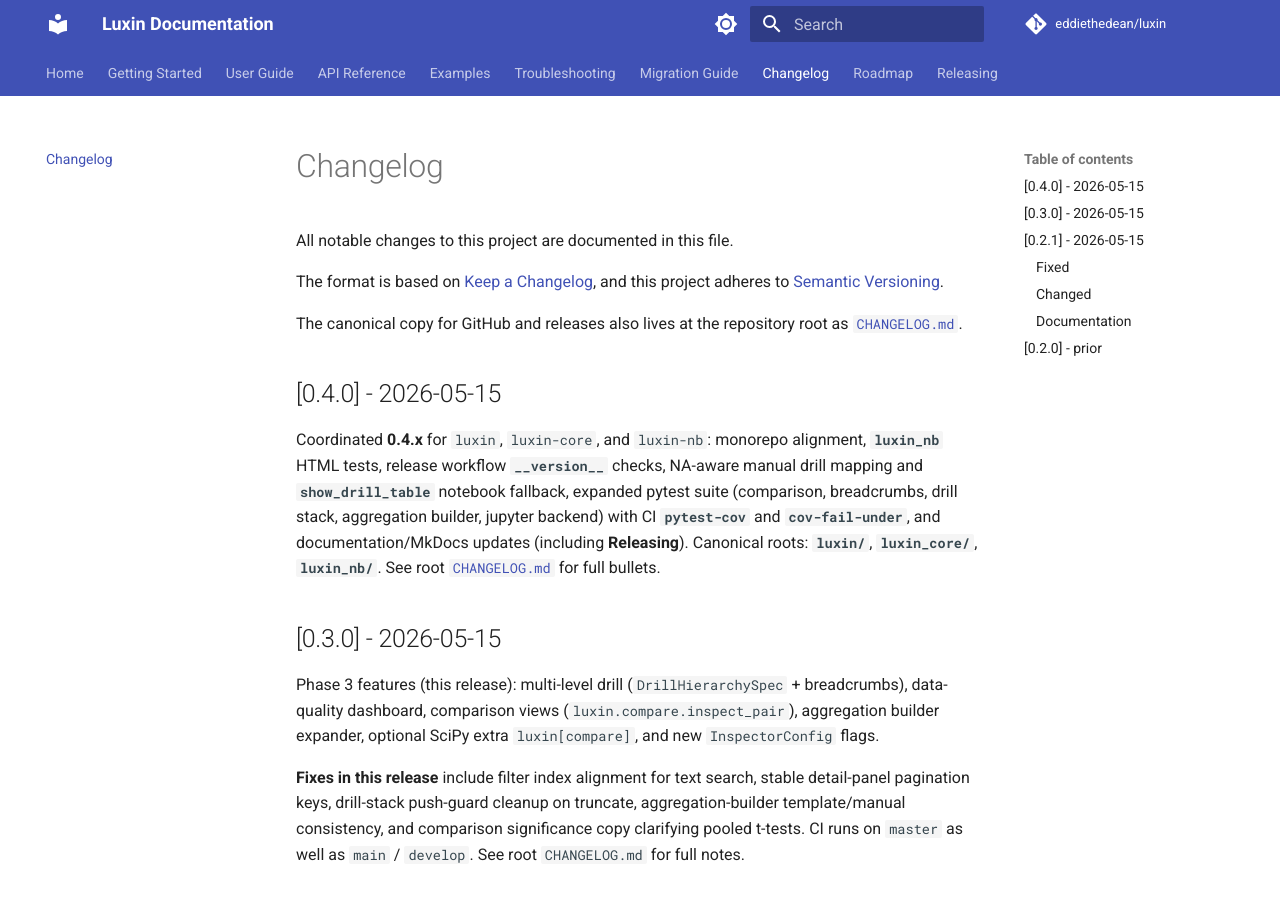
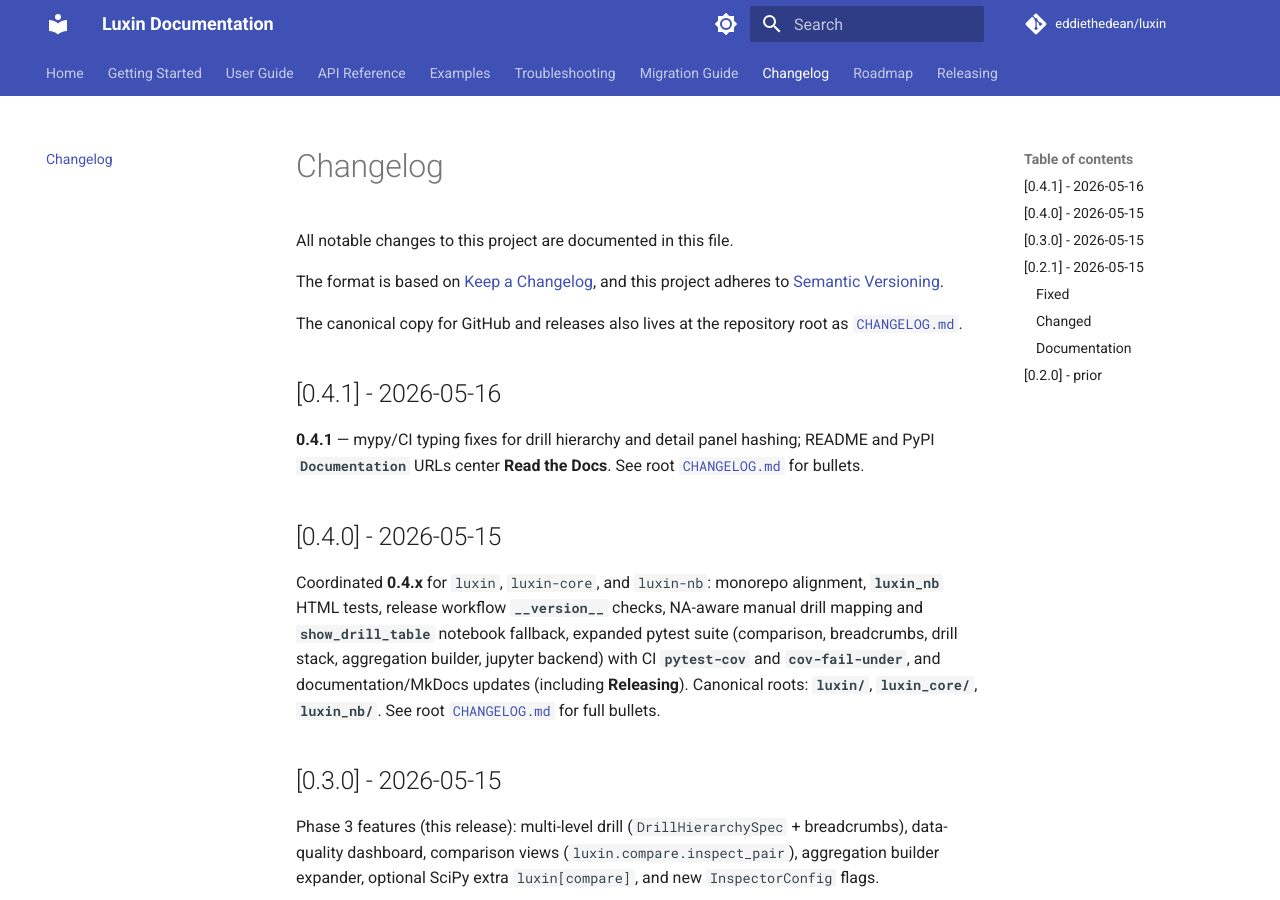
Before and after one commit to eddiethedean/luxin, an MkDocs documentation site: the page built from docs/changelog.md, in a window 1280 px wide and 900 px high. Built offline with MkDocs 1.6.1 and Material for MkDocs 9.7.7, drawn with Linux system fonts in a browser that asks for light colours; comment, search, counter and statistics services are not loaded.

Commit message:
chore: release 0.4.1
Align luxin, luxin-core, and luxin-nb versions; document mypy fixes and RTD-focused README in the changelog.

```diff
--- a/docs/changelog.md
+++ b/docs/changelog.md
@@ -6,6 +6,10 @@ The format is based on [Keep a Changelog](https://keepachangelog.com/en/1.1.0/),
 and this project adheres to [Semantic Versioning](https://semver.org/spec/v2.0.0.html).
 
 The canonical copy for GitHub and releases also lives at the repository root as [`CHANGELOG.md`](https://github.com/eddiethedean/luxin/blob/master/CHANGELOG.md).
+
+## [0.4.1] - 2026-05-16
+
+**0.4.1** — mypy/CI typing fixes for drill hierarchy and detail panel hashing; README and PyPI **`Documentation`** URLs center **Read the Docs**. See root [`CHANGELOG.md`](../CHANGELOG.md) for bullets.
 
 ## [0.4.0] - 2026-05-15
 
--- a/docs/releasing.md
+++ b/docs/releasing.md
@@ -18,7 +18,7 @@ Luxin ships three coordinated packages from this repository:
 
 ## Tag and publish
 
-- Create and push an annotated git tag **`vX.Y.Z`** (for example `v0.4.0`). The release workflow validates versions against the tag.
+- Create and push an annotated git tag **`vX.Y.Z`** (for example `v0.4.1`). The release workflow validates versions against the tag.
 - Publishing is driven by `.github/workflows/release-pypi.yml` (see that workflow for exact gates).
 
 ## Local verification before tagging
--- a/luxin/__init__.py
+++ b/luxin/__init__.py
@@ -13,7 +13,7 @@ from luxin.polars_support import (
 )
 import warnings
 
-__version__ = "0.4.0"
+__version__ = "0.4.1"
 __all__ = [
     "Inspector",
     "TrackedDataFrame",
--- a/pyproject.toml
+++ b/pyproject.toml
@@ -4,12 +4,12 @@ build-backend = "setuptools.build_meta"
 
 [project]
 name = "luxin"
-version = "0.4.0"
+version = "0.4.1"
 description = "Streamlit-first interactive data exploration with drill-down capabilities for exploring aggregated data"
 readme = "README.md"
 requires-python = ">=3.8"
 dependencies = [
-    "luxin-core>=0.4.0,<0.5.0",
+    "luxin-core>=0.4.1,<0.5.0",
     "packaging>=21.0",
     "pandas>=1.3.0",
     "streamlit>=1.35.0",
@@ -35,7 +35,7 @@ classifiers = [
 ]
 
 [project.optional-dependencies]
-notebook = ["luxin-nb>=0.4.0,<0.5.0"]
+notebook = ["luxin-nb>=0.4.1,<0.5.0"]
 polars = ["polars>=0.20.0"]
 compare = ["scipy>=1.7"]
 dev = [
```
Also changed, not shown: CHANGELOG.md (+11 -0 lines), README.md (+3 -3 lines), 4 other files.
